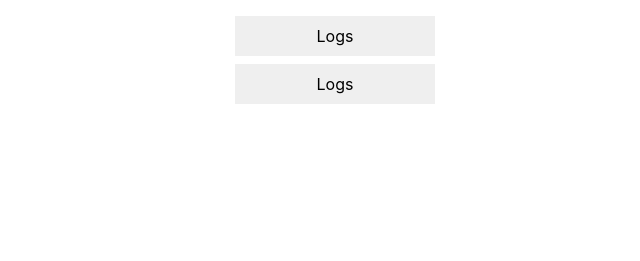
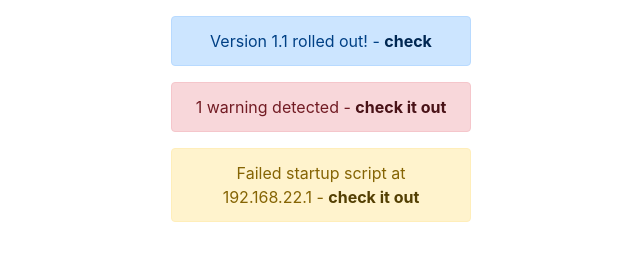
Before and after one commit to SirThana/system_monitor, a Flask app: page / in a window 1280 px wide. Shown: the part 138-399 px from the top of the page, without its empty margins (341-981 px from the left). Run offline with Flask 2, Linux system fonts and the light colour scheme; data that the repository does not hold is empty; some libraries are stand-ins or nearby versions.

Commit message:
changes web

```diff
--- a/webserver/static/styles/styles.css
+++ b/webserver/static/styles/styles.css
@@ -24,3 +24,9 @@
   background-color: blanchedalmond;
   transition: 1s;
 }
+
+.alert {
+  width: 300px;
+  text-align: center;
+  left: 40%;
+}
--- a/webserver/templates/index.html
+++ b/webserver/templates/index.html
@@ -39,11 +39,14 @@
         {% endfor %}
       </table>
     </div>
-
-    <button class="logs">Logs</button>
-    <br>
-    <br>
-    <button class="logs">Logs</button>
-
+    <div class="alert alert-primary" role="alert">
+      Version 1.1 rolled out! - <a href="#" class="alert-link">check</a>
+    </div>
+    <div class="alert alert-danger" role="alert">
+      1 warning detected - <a href="#" class="alert-link">check it out</a>
+    </div>
+    <div class="alert alert-warning" role="alert">
+     Failed startup script at 192.168.22.1 - <a href="#" class="alert-link">check it out</a>
+    </div>
 </body>
 </html>
```
